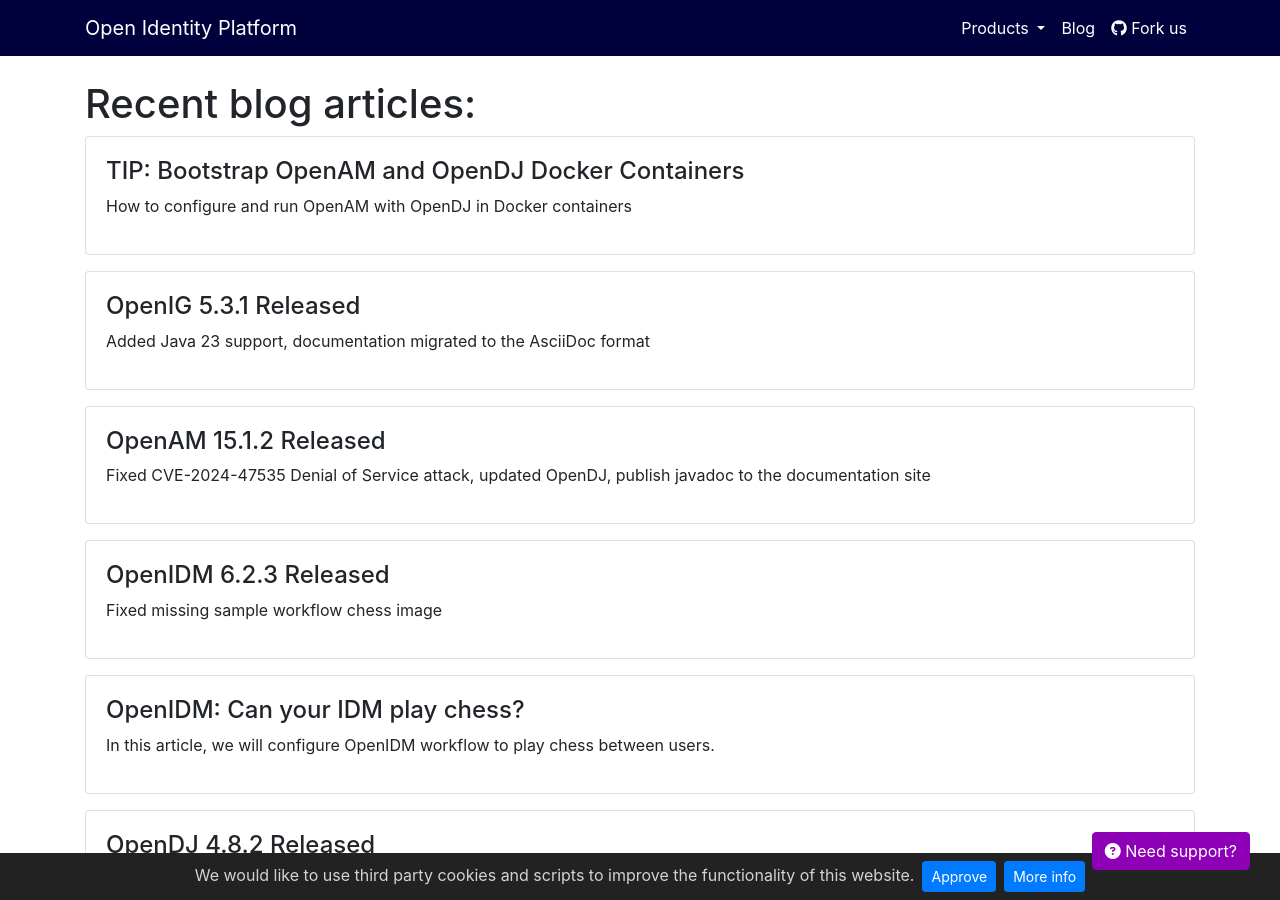
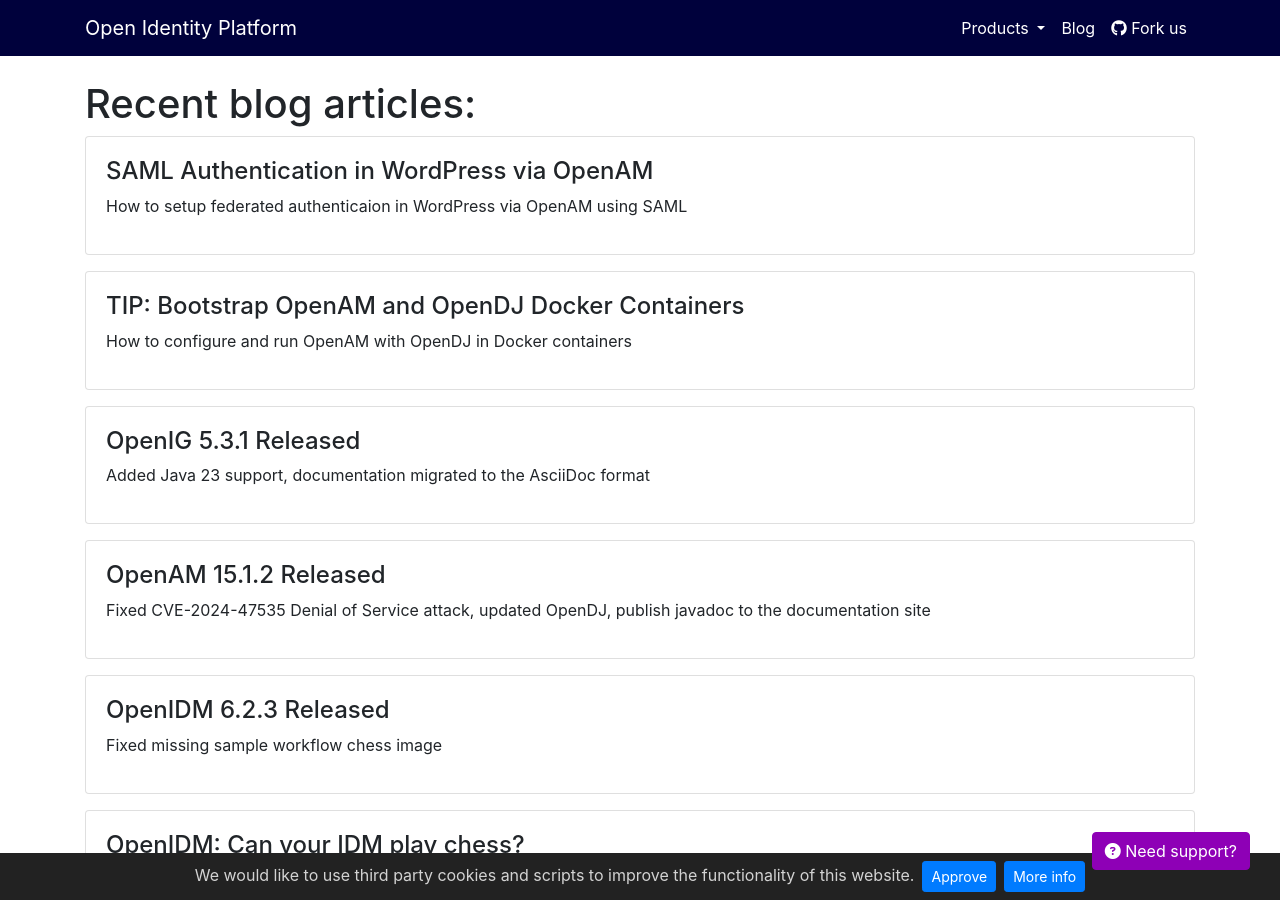
Before and after one commit to OpenIdentityPlatform/OpenIdentityPlatform.org, a Jekyll site: the page built from blog/index.html, in a window 1280 px wide and 900 px high. Built offline with Jekyll 4.4.1, drawn with Linux system fonts in a browser that asks for light colours; nearby versions of some CDN libraries; some of the changed lines change nothing that is shown.

Commit message:
SAML Authentication in WordPress via OpenAM (#209)

````diff
--- a/_data/blogposts.yml
+++ b/_data/blogposts.yml
@@ -1,3 +1,7 @@
+-
+  title: 'SAML Authentication in WordPress via OpenAM'
+  link: '/blog/saml-authentication-in-wordpress-via-openam'
+  description: 'How to setup federated authenticaion in WordPress via OpenAM using SAML'
 -
   title: 'TIP: Bootstrap OpenAM and OpenDJ Docker Containers'
   link: '/blog/bootstrap-openam-opendj-docker'
--- /dev/null
+++ b/blog/saml-authentication-in-wordpress-via-openam.md
@@ -0,0 +1,234 @@
+---
+layout: home
+title: "SAML Authentication in WordPress via OpenAM"
+landing-title2: "SAML Authentication in WordPress via OpenAM"
+description: "How to setup federated authenticaion in WordPress via OpenAM using SAML"
+keywords: 'SAML, WordPress, SSO, OpenAM'
+imageurl: 'openam-og.png'
+share-buttons: true
+---
+<h1>SAML Authentication in WordPress via OpenAM</h1>
+
+Original article: [https://github.com/OpenIdentityPlatform/OpenAM/wiki/SAML-Authentication-in-WordPress-via-OpenAM](https://github.com/OpenIdentityPlatform/OpenAM/wiki/SAML-Authentication-in-WordPress-via-OpenAM)
+
+## Introduction
+
+[SAMLv2](https://en.wikipedia.org/wiki/SAML_2.0), despite its venerable age, is the de facto standard for [SSO (Single Sign On)](https://en.wikipedia.org/wiki/Single_sign-on) in an enterprise environment. And in the following article, we will set up a SAML login to WordPress using [OpenAM](http://github.com/OpenIdentityPlatform/OpenAM) authentication. That is, when authenticating to WordPress, users will be redirected to OpenAM and, after authenticating to OpenAM will be automatically authenticated to WordPress. Given OpenAM's flexibility in customizing authentication methods, you can customize WordPress login not only by login and password but also, for example, using built-in Windows authentication (NTLMv2 or Kerberos), adding a second authentication factor (biometrics or one-time password) or even by scanning a QR code in a special mobile app.
+
+Instead of WordPress, it can be almost any application that supports SAMLv2. The OpenAM configuration will be nearly identical. Only the settings for the application itself will differ.
+
+
+## Some terminology
+
+**Service Provider (SP)** - The application whose services users will use after authentication.
+
+**Identity Provider (IdP)** - the application that authenticates users and provides the Service Provider with information about the authenticated accounts.
+
+In our case, the Identity Provider is OpenAM and the Service Provider is WordPress.
+
+
+## Test environment
+
+For demonstration purposes, all applications will be run in Docker containers via the Docker Compose utility.
+
+Add the OpenAM and WordPress hostnames `127.0.0.0.1 openam.example.org wordpress.example.org` to the `hosts` file.
+
+On systems running Windows, the `hosts` file is `C:\Windows\System32\drivers\etc\hosts`. On Linux and Mac systems, `/etc/hosts`.
+
+Create a `docker-compose.yml` file with the following contents:
+
+```yaml
+services:
+  openam:
+    image: openidentityplatform/openam:latest
+    restart: always
+    hostname: openam.example.org
+    ports:
+      - "8080:8080"
+    volumes:
+      - openam-data:/usr/openam/config
+      - ./openam-config.properties:/usr/openam/openam-config.properties:ro
+      - ./openam-init.sh:/usr/local/tomcat/bin/openam-init.sh:ro
+    command: |
+      bash /usr/local/tomcat/bin/openam-init.sh
+
+  wordpress:
+    image: wordpress
+    restart: always
+    hostname: wordpress.example.org
+    ports:
+      - 8081:80
+    environment:
+      WORDPRESS_DB_HOST: db
+      WORDPRESS_DB_USER: exampleuser
+      WORDPRESS_DB_PASSWORD: examplepass
+      WORDPRESS_DB_NAME: exampledb
+    volumes:
+      - wordpress:/var/www/html
+
+  db:
+    image: mysql:8.0
+    restart: always
+    environment:
+      MYSQL_DATABASE: exampledb
+      MYSQL_USER: exampleuser
+      MYSQL_PASSWORD: examplepass
+      MYSQL_RANDOM_ROOT_PASSWORD: '1'
+    volumes:
+      - db:/var/lib/mysql
+
+volumes:
+  wordpress:
+  db:
+  openam-data:
+
+```
+
+To configure OpenAM immediately configured at startup, create an OpenAM `openam-config.properties` configuration file:
+
+```properties
+ACCEPT_LICENSES=true
+SERVER_URL=http://openam.example.org:8080
+DEPLOYMENT_URI=/openam
+BASE_DIR=/usr/openam/config
+locale=en_US
+PLATFORM_LOCALE=en_US
+AM_ENC_KEY=
+ADMIN_PWD=passw0rd
+AMLDAPUSERPASSWD=p@passw0rd
+COOKIE_DOMAIN=openam.example.org
+ACCEPT_LICENSES=true
+DATA_STORE=embedded
+DIRECTORY_SSL=SIMPLE
+DIRECTORY_SERVER=openam.example.org
+DIRECTORY_PORT=50389
+DIRECTORY_ADMIN_PORT=4444
+DIRECTORY_JMX_PORT=1689
+ROOT_SUFFIX=dc=openam,dc=example,dc=org
+DS_DIRMGRDN=cn=Directory Manager
+DS_DIRMGRPASSWD=passw0rd
+```
+
+and an initial configuration script `openam-init.sh`
+
+```bash
+#!/bin/bash
+
+/usr/local/tomcat/bin/catalina.sh run &
+SERVER_PID=$!
+
+# Wait for OpenAM to respond to isAlive.jsp
+until curl -f -s -o /dev/null http://localhost:8080/openam/isAlive.jsp; do
+    echo "Waiting for OpenAM to fully initialize..."
+    sleep 5
+done
+
+if [[ -f /usr/openam/config/boot.json ]]; then
+    echo "OpenAM has already been configured."
+else
+    echo "Setting up OpenAM..."
+    java -jar /usr/openam/ssoconfiguratortools/openam-configurator-tool*.jar --file /usr/openam/openam-config.properties
+fi
+
+wait $SERVER_PID
+```
+Start the containers with the `docker compose up` command.
+
+## WordPress Configuration
+
+### Initial WordPress Configuration
+
+If you already have WordPress configured, you can skip this section. If not, open the [http://wordpress.example.org:8081/wp-admin/install.php](http://wordpress.example.org:8081/wp-admin/install.php) link in your browser. Select the language and go to settings. Fill in the settings and be sure to remember the generated password. You will need it to log in to the administrator console.
+
+
+![Initial WordPress Configuration](https://raw.githubusercontent.com/wiki/OpenIdentityPlatform/OpenAM/images/saml-wordpress/0-wordpress-setup-settings.png)
+
+Press the `Install WordPress` button.
+
+After completing the configuration, navigate to the login form and enter the administrator username and password specified during installation. The administrator console will open.
+
+### Install the SAMLv2 Plugin
+
+In the administrator console, select Plugins. Click the `Add New Plugin` button and install the miniOrange SAML Single Sign On - SSO Login plugin.
+
+![WordPress plugin for SAML](https://raw.githubusercontent.com/wiki/OpenIdentityPlatform/OpenAM/images/saml-wordpress/1-wordpress-saml-plugin.png)
+
+Once installed, activate the plugin by clicking the Activate button in the plugin window. In the left panel, you will see the settings item for the installed plugin.
+
+Go to the `Service Provider Metadata` section in the plugin settings panel and copy the Metadata URL. Change the port from 8081 to 80 because OpenAM will load metadata from the WordPress Docker container, available on port 80 within the Docker environment: `http://wordpress.example.org:80/?option=mosaml_metadata`.
+
+
+![SAML SP WordPress Metadata](https://raw.githubusercontent.com/wiki/OpenIdentityPlatform/OpenAM/images/saml-wordpress/2-wordpress-saml-sp-metadata.png)
+
+## OpenAM Setup
+
+### Create a Hosted Identity Provider
+
+Go to the OpenAM administrator console at [http://openam.example.org:8080/openam/XUI/#login/](http://openam.example.org:8080/openam/XUI/#login/).
+
+Enter the OpenAM administrator login and password. In our case, it will be `amadmin` and `passw0rd` respectively.
+
+In the console, open `Top Level Realm`, click `Configure SAMLv2 Provider` → `Create Hosted Identity Provider`.
+
+
+![OpenAM Configure SAMLv2 Provider](https://raw.githubusercontent.com/wiki/OpenIdentityPlatform/OpenAM/images/saml-wordpress/3-openam-configure-saml-provider.png)
+
+![OpenAM Create Hosted Identity Provider](https://raw.githubusercontent.com/wiki/OpenIdentityPlatform/OpenAM/images/saml-wordpress/4-openam-create-hosted-idp.png)
+
+Complete the settings as shown in the screenshot and click the "Configure" button.
+
+![OpenAM SAML Identity Provider Settings](https://raw.githubusercontent.com/wiki/OpenIdentityPlatform/OpenAM/images/saml-wordpress/5-openam-saml-idp-settings.png)
+
+In the administrator console click `Top Level Realm` and in the left menu select `Applications` → `SAML 2.0`
+
+![OpenAM SAML](https://raw.githubusercontent.com/wiki/OpenIdentityPlatform/OpenAM/images/saml-wordpress/6-openam-saml.png)
+
+In the `Entity Providers` section, open the settings for Identity Provider `http://openam.example.org:8080/openam`. On the `Assertion Content` tab, go to `Name ID Format` → `NameID Value Map` and add the value `urn:oasis:names:tc:SAML:1.1:nameid-format:unspecified=uid`
+
+![OpenAM SAML NameID Value Map](https://raw.githubusercontent.com/wiki/OpenIdentityPlatform/OpenAM/images/saml-wordpress/7-openam-saml-nameid-value-map.png)
+
+Press the `Save` button.
+
+### Configure Remote Service Provider
+
+Next, register WordPress as a remote service provider. In the OpenAM administrator console, select `Top Level Realm`, then `Configure SAMLv2 Provider` → `Configure Remote Service Provider`.
+
+![OpenAM Create Remote Service Provider](https://raw.githubusercontent.com/wiki/OpenIdentityPlatform/OpenAM/images/saml-wordpress/8-openam-create-remote-sp.png)
+
+Fill out the Remote Service Provider settings as shown in the screenshot. The metadata URL should be as in the SAMLv2 WordPress plugin configuration step: `http://wordpress.example.org:80/?option=mosaml_metadata`.
+
+![OpenAM SAML Service Provider Settings](https://raw.githubusercontent.com/wiki/OpenIdentityPlatform/OpenAM/images/saml-wordpress/9-openam-saml-sp-settings.png)
+
+## WordPress OpenAM Identity Provider Configuration
+
+Go back to the WordPress administration console.
+
+Open the miniOrange SAML plugin settings.
+
+Click the `Service Provider Setup` tab.
+
+In the `Configure Service Provider` section, click the `Upload IDP Metadata` tab.
+
+Fill in the fields as shown in the screenshot below. The SAML metadata URL for OpenAM will be:`http://openam.example.org:8080/openam/saml2/jsp/exportmetadata.jsp`
+
+![WordPress SAML Service Provider Settings](https://raw.githubusercontent.com/wiki/OpenIdentityPlatform/OpenAM/images/saml-wordpress/10-wordpress-saml-sp-settings.png)
+
+Press the `Fetch Metadata` button.
+
+The configuration is now complete.
+
+## Test the Solution
+
+Now let's test the solution. Log out of the WordPress administration console, OpenAM administration console or open a browser window in Incognito mode. Open the [http://wordpress.example.org:8081/wp-admin/](http://wordpress.example.org:8081/wp-admin/) link. The OpenAM login button will appear in the WordPress login window.
+
+![WordPress Login](https://raw.githubusercontent.com/wiki/OpenIdentityPlatform/OpenAM/images/saml-wordpress/11-wordpress-login.png)
+
+Нажмите эту кнопку. Вас перенаправит на аутентификацию OpenAM. Введите имя пользователя `demo` и пароль `changeit`.  Пользователь `demo` создается при начальной установке OpenAM. В продуктивной среде его стоит удалить или сменить пароль по умолчанию.
+
+![OpenAM Login](https://raw.githubusercontent.com/wiki/OpenIdentityPlatform/OpenAM/images/saml-wordpress/12-openam-login.png)
+
+Press the `LOG IN` button.
+
+You will be authenticated to WordPress with the `demo` user account.
+
+![WordPress Successful Authentication](https://raw.githubusercontent.com/wiki/OpenIdentityPlatform/OpenAM/images/saml-wordpress/13-wordpress-demo-authenticated.png)
````
